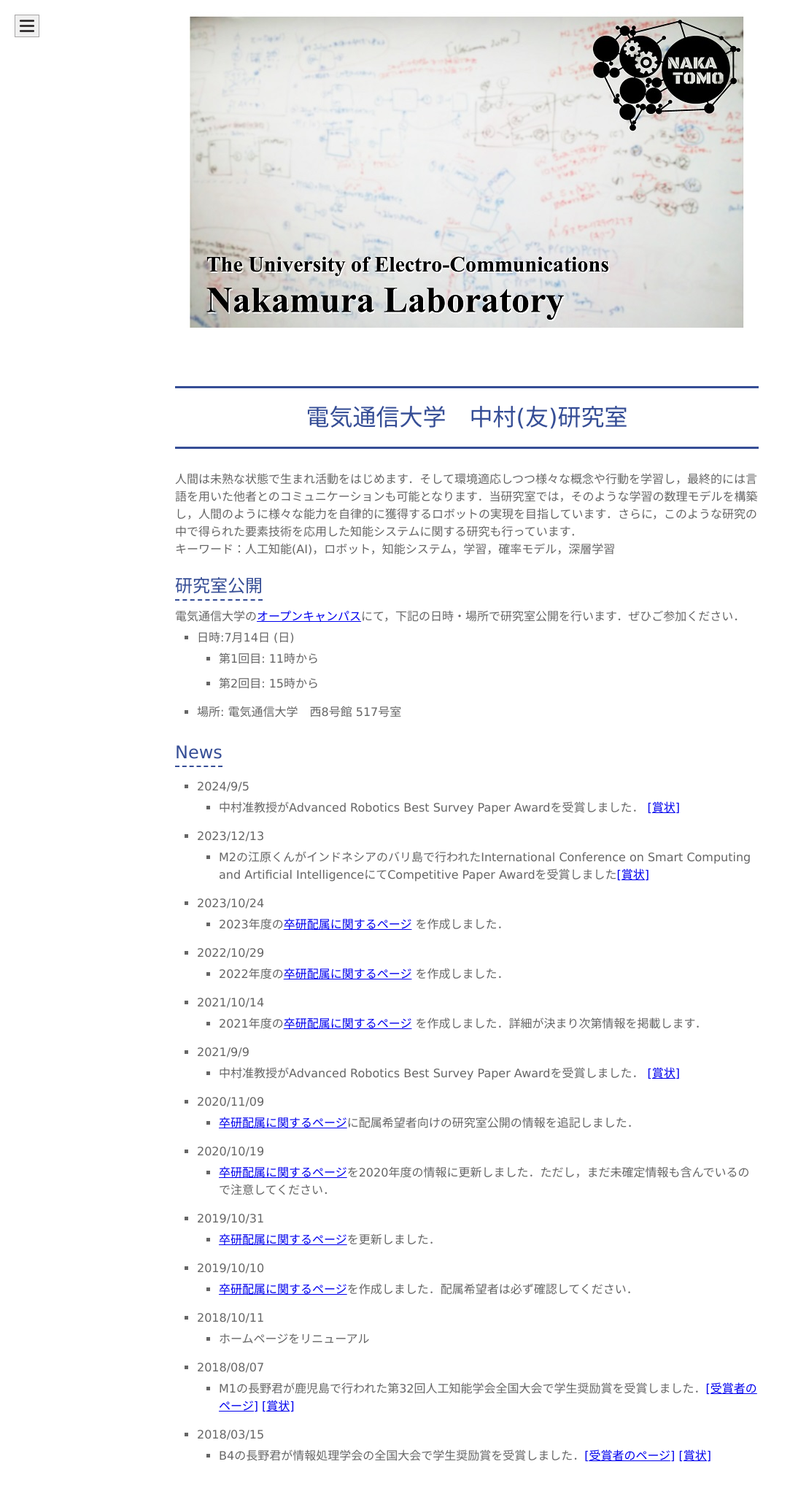
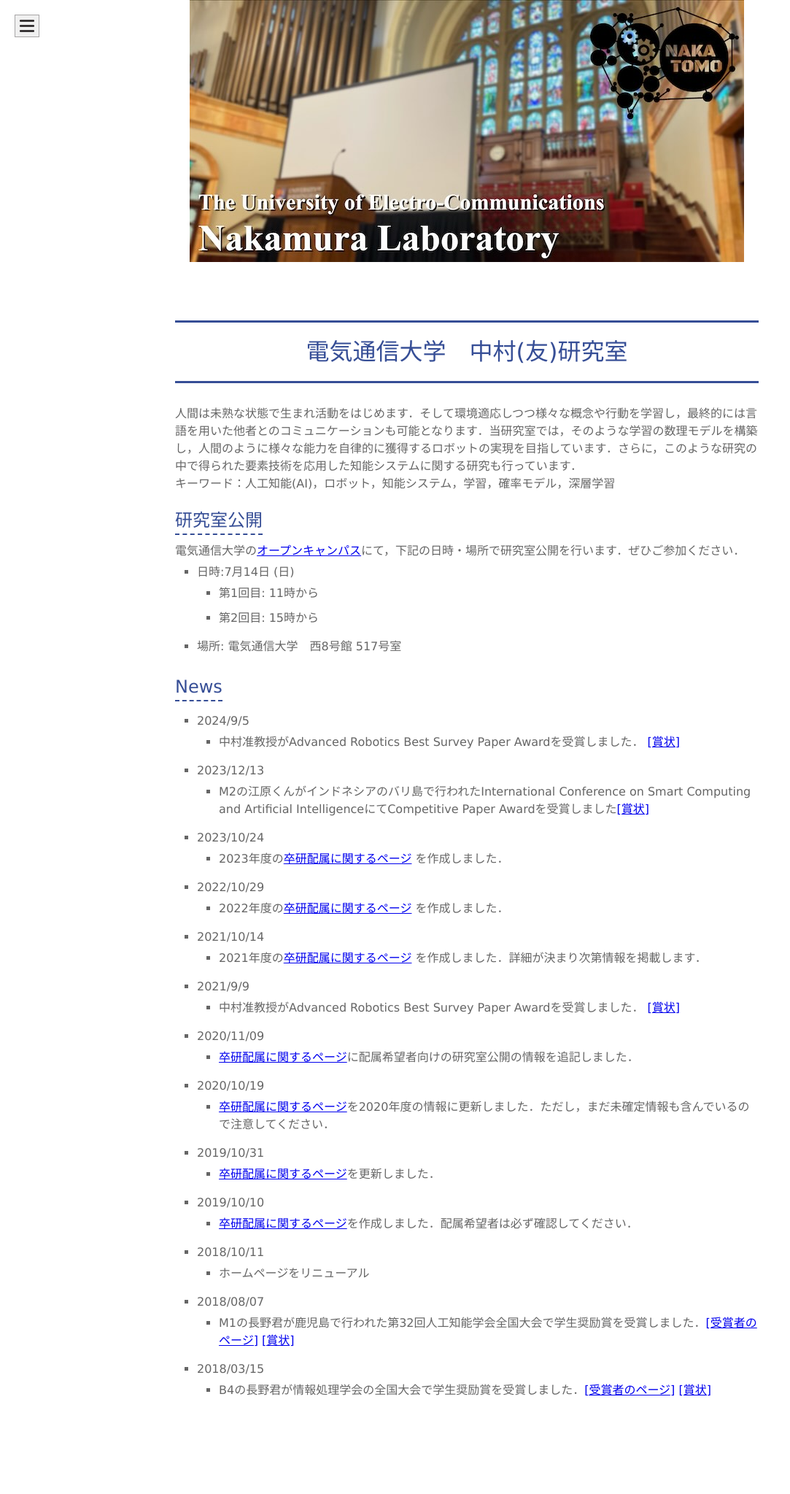
Before and after one commit to naka-lab/naka-lab.github.io, a Jekyll site: the page built from index.md, in a window 1280 px wide. Shown: the whole page at 73% size, without its empty margins (0-1083 px from the left). Built offline with Jekyll 4.4.1, drawn with Linux system fonts in a browser that asks for light colours; our own code applies the rules of GitHub Pages for plain Markdown files; after the commit the page ends 1957 px from its top, so only the background shows below that.

Commit message:
トップ画像変更

```diff
--- a/_layouts/default.html
+++ b/_layouts/default.html
@@ -40,7 +40,7 @@
     </div>
 
    <div align="center">
-    <a href="//hp.naka-lab.org/index.html"><img src="//hp.naka-lab.org/logo.jpg" /></a></div>
+    <a href="//hp.naka-lab.org/index.html"><img src="//hp.naka-lab.org/logo2.jpg" /></a></div>
     <a id="simple-menu" class="menu-button fixed" href="#sidr">Toggle menu</a>
 
     <div class="wrapper">
```
Also changed, not shown: logo2.jpg (added), source/logo.png (deleted), 1 other file.
